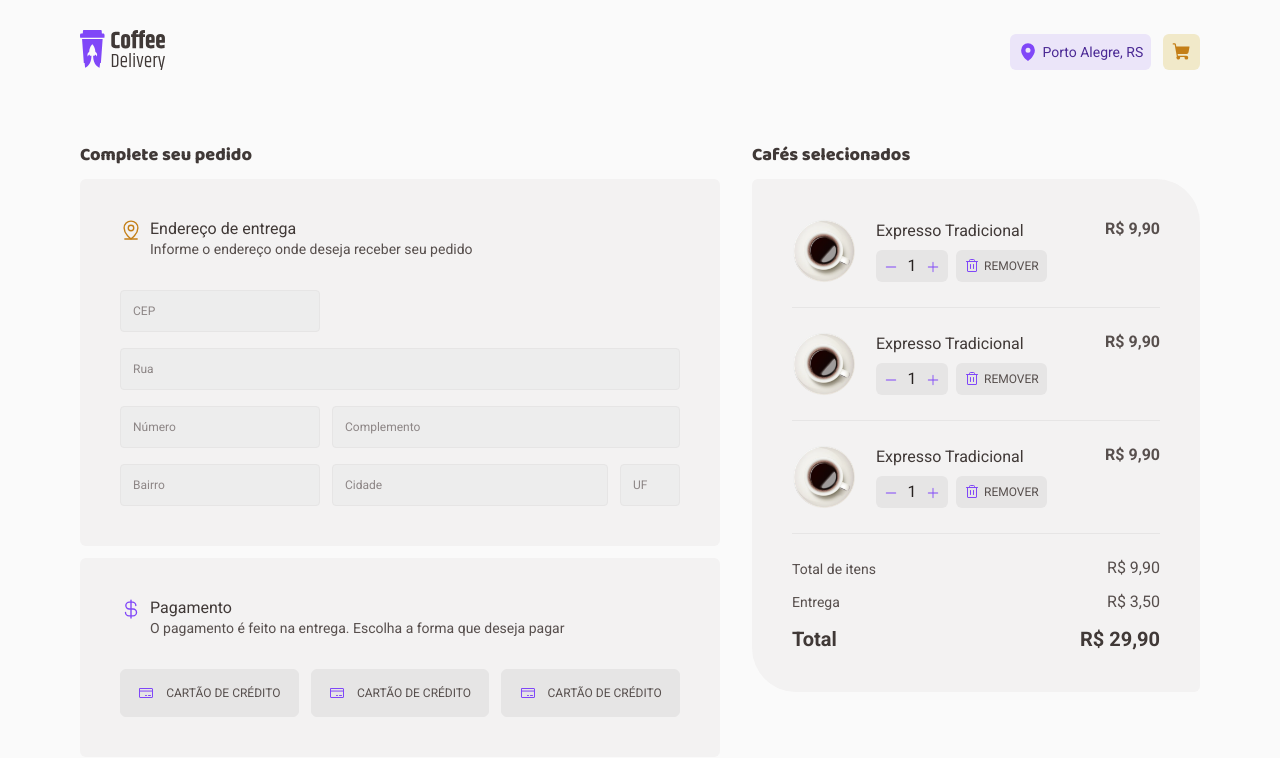
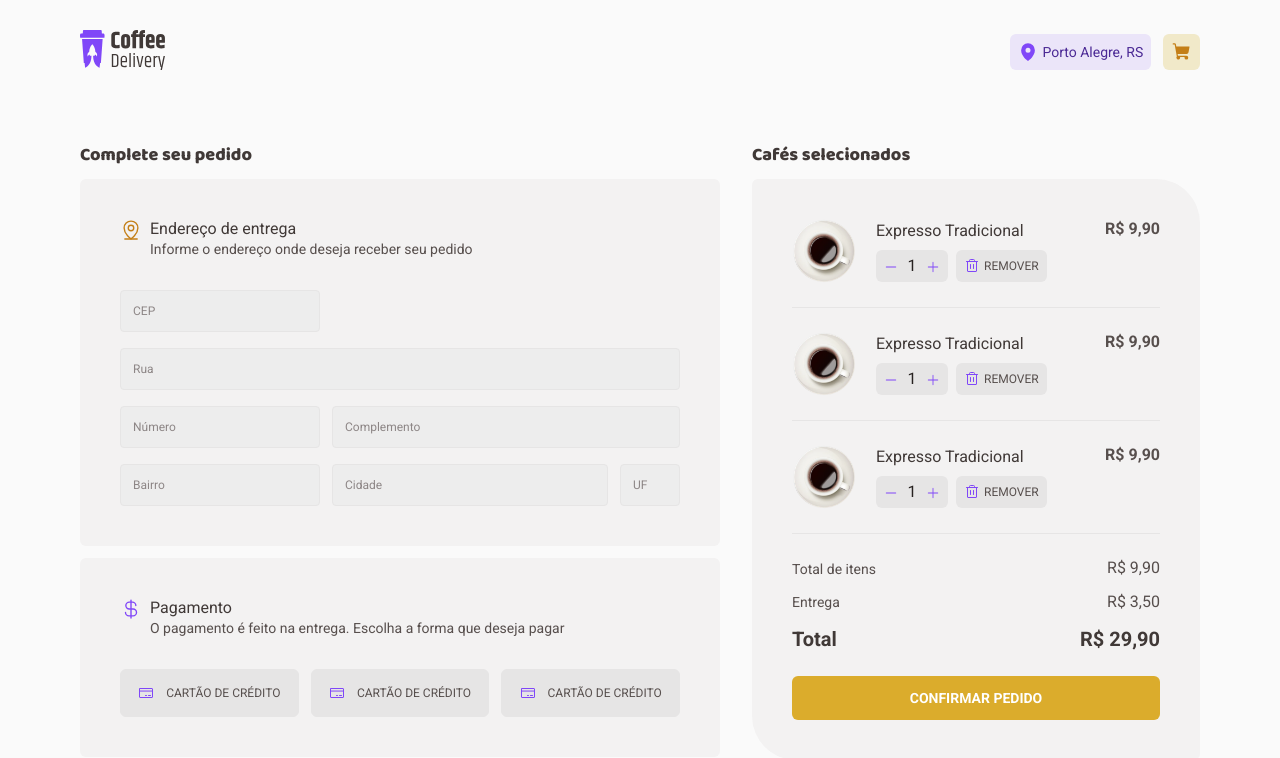
Before and after one commit to MateusJSouza/coffee-delivery, a React (Vite) app: page /completeOrder in a window 1280 px wide. Shown: the top 758 px of the page. Built offline with nearby package versions, Linux system fonts and the light colour scheme.

Commit message:
fix componente button e finalização do comp/ total

```diff
--- a/src/components/Button/index.tsx
+++ b/src/components/Button/index.tsx
@@ -6,5 +6,5 @@ interface ButtonProps extends ButtonHTMLAttributes<HTMLButtonElement> {
 }
 
 export function Button({ text, ...rest }: ButtonProps) {
-  return <ButtonContainer {...rest}></ButtonContainer>
+  return <ButtonContainer {...rest}>{text}</ButtonContainer>
 }
--- a/src/pages/CompleteOrder/components/SelectedCoffees/ConfirmationSection.tsx
+++ b/src/pages/CompleteOrder/components/SelectedCoffees/ConfirmationSection.tsx
@@ -1,3 +1,4 @@
+import { Button } from "../../../../components/Button";
 import { RegularText } from "../../../../components/Typograph";
 import { ConfirmationSectionContainer } from "./styles";
 
@@ -18,6 +19,8 @@ export function ConfirmationSection() {
         <RegularText weight="700" color="subtitle" size="l">Total</RegularText>
         <RegularText weight="700" color="subtitle" size="l">R$ 29,90</RegularText>
       </div>
+
+      <Button text="Confirmar Pedido" />
     </ConfirmationSectionContainer>
   )
 }
```
